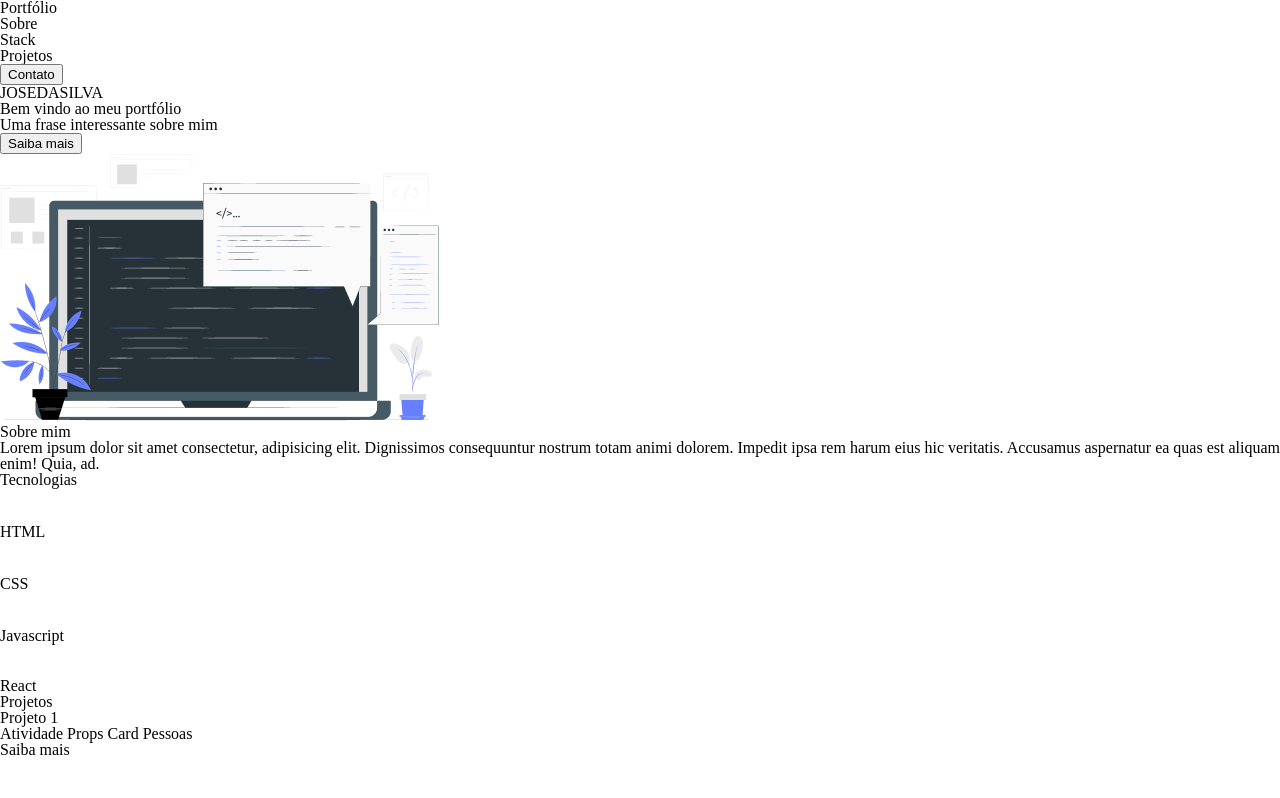
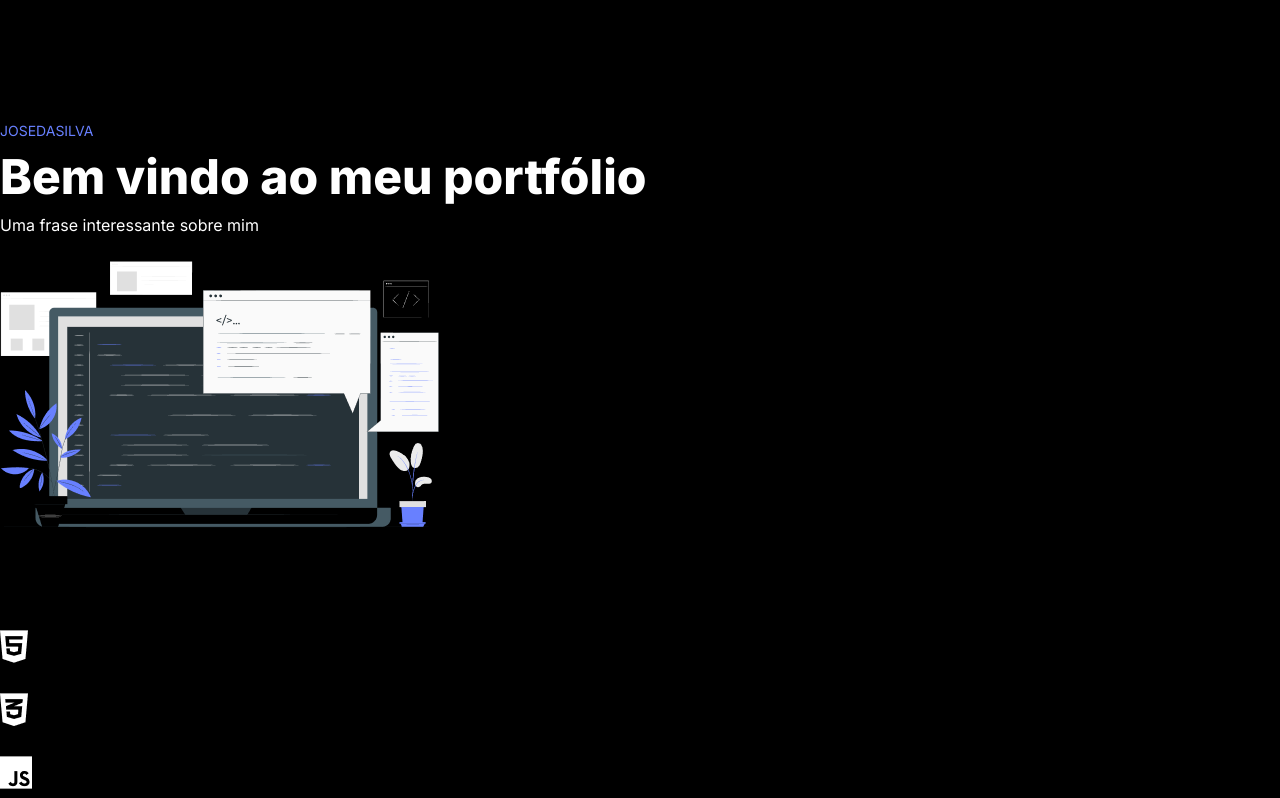
Before and after one commit to Kenzie-Academy-Brasil-Developers/m3-s1-entrega-portfolio-template-nicegrrrl, a React (Vite) app: page / in a window 1280 px wide. Shown: the top 798 px of the page. Built offline with nearby package versions, Linux system fonts and the light colour scheme.

Commit message:
Começando a estilizar a página.

```diff
--- a/index.html
+++ b/index.html
@@ -4,6 +4,10 @@
     <meta charset="UTF-8" />
     <!-- <link rel="icon" type="image/svg+xml" href="./src/assets/vite.svg" /> -->
     <meta name="viewport" content="width=device-width, initial-scale=1.0" />
+    <link
+      href="https://fonts.googleapis.com/css2?family=Inter:wght@400;700;800&display=swap"
+      rel="stylesheet"
+    />
     <title>Portfólio</title>
   </head>
   <body>
--- a/src/App.jsx
+++ b/src/App.jsx
@@ -1,4 +1,4 @@
-import { HomePage } from "./pages/homePage";
+import { HomePage } from "./pages/HomePage/homePage";
 import "./styles/index.css";
 
 function App() {
--- a/src/components/sections/BannerSection/index.jsx
+++ b/src/components/sections/BannerSection/index.jsx
@@ -4,9 +4,9 @@ export const BannerSection = () => {
   return (
     <section>
       <div>
-        <p>{username}</p>
-        <h2>Bem vindo ao meu portfólio</h2>
-        <p>Uma frase interessante sobre mim</p>
+        <p className="label">{username}</p>
+        <h2 className="title1">Bem vindo ao meu portfólio</h2>
+        <p className="paragraph">Uma frase interessante sobre mim</p>
         <button>Saiba mais</button>
       </div>
       <div>
--- /dev/null
+++ b/src/pages/HomePage/homePage.jsx
@@ -0,0 +1,19 @@
+import { Header } from "../../components/Header";
+import { BannerSection } from "../../components/sections/BannerSection";
+import { AboutMeSection } from "../../components/sections/AboutMeSection";
+import { TechSection } from "../../components/sections/TechSection";
+import { ProjectsSection } from "../../components/sections/ProjectsSection";
+import { Footer } from "../../components/Footer";
+
+export const HomePage = () => {
+  return (
+    <>
+      <Header />
+      <BannerSection />
+      <AboutMeSection />
+      <TechSection />
+      <ProjectsSection />
+      <Footer />
+    </>
+  );
+};
--- a/src/pages/homePage.jsx
+++ /dev/null
@@ -1,19 +0,0 @@
-import { Header } from "../components/Header";
-import { BannerSection } from "../components/sections/BannerSection";
-import { AboutMeSection } from "../components/sections/AboutMeSection";
-import { TechSection } from "../components/sections/TechSection";
-import { ProjectsSection } from "../components/sections/ProjectsSection";
-import { Footer } from "../components/Footer";
-
-export const HomePage = () => {
-  return (
-    <>
-      <Header />
-      <BannerSection />
-      <AboutMeSection />
-      <TechSection />
-      <ProjectsSection />
-      <Footer />
-    </>
-  );
-};
--- a/src/styles/global.css
+++ b/src/styles/global.css
@@ -7,10 +7,13 @@
 
   --font-primary: "Inter", sans-serif;
 
-  --font-weight-1: 700; /* bold */
-  --font-weight-1: 400; /* regular */
+  --font-weight-1: 800; /* extrabold */
+  --font-weight-2: 700; /* bold */
+  --font-weight-3: 400; /* regular */
 }
 
-/* body {
+body {
   background-color: var(--black);
-} */
+  line-height: 150%;
+  font-family: var(--font-primary);
+}
--- a/src/styles/index.css
+++ b/src/styles/index.css
@@ -1,2 +1,3 @@
 @import "./reset.css";
 @import "./global.css";
+@import "./typography.css";
--- a/src/styles/reset.css
+++ b/src/styles/reset.css
@@ -128,3 +128,7 @@ table {
   border-collapse: collapse;
   border-spacing: 0;
 }
+button {
+  background: transparent;
+  border: none;
+}
--- /dev/null
+++ b/src/styles/typography.css
@@ -0,0 +1,46 @@
+.title1 {
+  font-size: clamp(2.625rem, 10vw, 3rem);
+}
+
+.title2 {
+  font-size: clamp(2.25rem, 8vw, 2.5rem);
+}
+
+.title3 {
+  font-size: 1.375rem;
+}
+
+.title1,
+.title2,
+.title3 {
+  font-weight: var(--font-weight-1);
+  line-height: 150%;
+  color: var(--white);
+}
+
+.label {
+  font-size: 0.875rem;
+  font-weight: var(--font-weight-3);
+  text-transform: uppercase;
+  line-height: 150%;
+  color: var(--color-primary);
+}
+
+.link {
+  font-size: 1rem;
+  font-weight: var(--font-weight-1);
+  line-height: 150%;
+  color: var(--color-primary);
+}
+
+.link:hover {
+  text-decoration: underline;
+  color: var(--color-primary-hover);
+}
+
+.paragraph {
+  font-size: 1rem;
+  font-weight: var(--font-weight-3);
+  line-height: 150%;
+  color: var(--white);
+}
```
